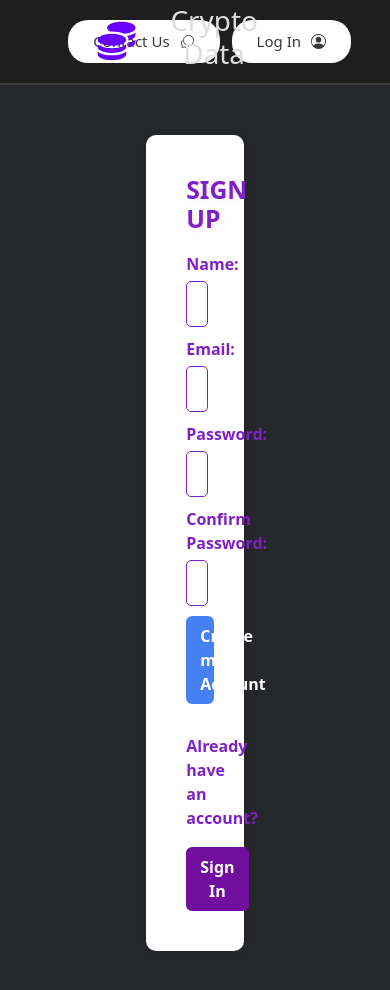
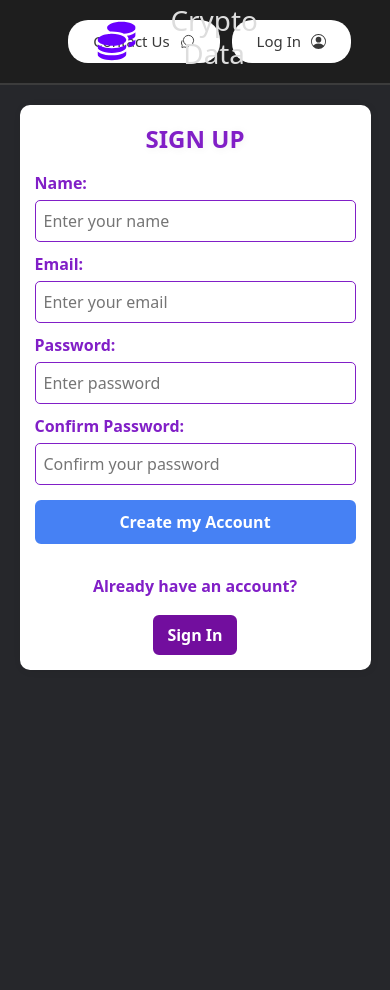
Before and after one commit to netaamz/financial_data_web_app, a React (Create React App) app in the folder client/: page /signup in a window 390 px wide. Shown: the top 990 px of the page. After the commit the page ends 844 px from the top, so only its background shows below. Built offline with nearby package versions, Linux system fonts and the light colour scheme.

Commit message:
fix login and signup responsive design

```diff
--- a/client/src/pages/Login.css
+++ b/client/src/pages/Login.css
@@ -1,50 +1,54 @@
-.addUser{
-    width: 25%;
-    margin: 50px auto;
-    background-color: white;
-    padding: 40px;
+.addUser {
+    max-width: 400px;
+    width: 90%;
+    margin: 20px auto;
+    background-color: rgb(255, 255, 255);
+    padding: 30px;
     border-radius: 10px;
+    color: #811fc7;
+    font-weight: bold;
     box-shadow: 1px 1px 8px rgba(0, 0, 0,0.065);
 }
+.addUser h2{
+    margin-top: 5px;
+    text-align: center;
+    font-weight: bold;
+    text-transform: uppercase;
+    text-shadow: 1px 1px 8px rgba(0, 0, 0,0.065);
 
-.addUserForm .inputGroup{
+}
+.addUserForm .inputGroup input {
     width: 100%;
-    display: flex;
-    flex-direction: column;
+    margin-top: 5px;
+    padding: 10px;
+    border-radius: 5px;
+    border: 1px solid #811fc7;
+    box-sizing: border-box;
 }
-
 .addUserForm .inputGroup label{
     margin-top: 10px;
 }
-
-.addUserForm .inputGroup input{
-    margin-top: 5px;
-    padding: 10px ;
-    border-radius: 5px;
-    border: 1px solid #811fc7;
+.inputGroup button {
+    width: 100%;
+    padding: 10px;
+    margin-top: 15px;
+    background-color:  #4681f4;
+    border: 2px solid  #4681f4;
+    color: rgb(255, 255, 255);
+    transition: background-color 0.3s, color 0.3s;
+    font-weight: bold;
 }
-
-.inputGroup button{
-    margin-top: 10px;
-    background-color:  rgb(70, 129, 244);
-    border: 2px solid  rgb(70, 129, 244);
-    color: white;
-    cursor: pointer;
-    transition: background-color 0.3s, color 0.3s;
-}
-
 .inputGroup button:hover {
     background-color: white;
-    color:  #4681f4;
-    border: 2px solid  #4681f4;
+    color: Hex #4681f4;
+    font-weight: bold;
 }
-
-.signup{
+.switch{
     margin-top: 30px;
     text-align: center;
 }
 
-.signup .btn.btn-success{
+.switch .btn.btn-primary{
     margin-top: 1px;
     background-color: #720e9e;
     border: 2px solid #720e9e;
@@ -54,15 +58,22 @@
     font-weight: bold;
 }
 
-.signup .btn.btn-success:hover{
+.switch .btn.btn-primary:hover{
     background-color: white;
     color: #720e9e;
     font-weight: bold;
 }
+@media (max-width: 480px) {
+    .addUser {
+        padding: 15px;
+    }
 
-.addUser h2{
-    text-align: center;
-    font-weight: bold;
-    text-transform: uppercase;
-    text-shadow: 1px 1px 8px rgba(0, 0, 0,0.065);
+    .addUser h2 {
+        font-size: 1.5em;
+    }
+
+    .addUserForm .inputGroup input,
+    .inputGroup button {
+        padding: 8px;
+    }
 }
--- a/client/src/pages/Signup.css
+++ b/client/src/pages/Signup.css
@@ -1,7 +1,7 @@
+
 .addUser{
-    width: 25%;
-    margin: 50px auto;
-    background-color: rgba(255, 255, 255, 0.806);
+    margin: auto;
+    background-color: rgb(255, 255, 255);
     padding: 40px;
     border-radius: 10px;
     box-shadow: 1px 1px 4px #811fc7;
@@ -15,7 +15,6 @@
     display: flex;
     flex-direction: column;
 }
-
 .addUserForm .inputGroup label{
     margin-top: 10px;
 }
@@ -31,7 +30,7 @@
     margin-top: 10px;
     background-color:  #4681f4;
     border: 2px solid  #4681f4;
-    color: white;
+    color: rgb(255, 255, 255);
     cursor: pointer;
     transition: background-color 0.3s, color 0.3s;
     font-weight: bold;
--- a/client/src/pages/login.js
+++ b/client/src/pages/login.js
@@ -114,9 +114,9 @@ const Login = ({setUser }) => {
         {success && <p className='success'>{success}</p>}
       </form>
 
-      <div className='signup'>
+      <div className='switch'>
         <p>Don't have an Account?</p>
-        <Link to='/' className='btn btn-success'>
+        <Link to='/' className='btn btn-primary'>
           Sign Up
         </Link>
       </div>
--- a/client/src/pages/signup.js
+++ b/client/src/pages/signup.js
@@ -1,6 +1,6 @@
 import React, { useState } from 'react';
 import { useNavigate, Link} from 'react-router-dom';
-import './Signup.css';
+import './Login.css';
 import 'bootstrap/dist/css/bootstrap.min.css';
 import axios from 'axios';
 
@@ -70,6 +70,7 @@ const Signup = () => {
   };
 
   return (
+
     <div className='addUser'>
       <h2>Sign Up</h2>
       <form className='addUserForm' onSubmit={handleSignup}>
@@ -95,6 +96,7 @@ const Signup = () => {
           />
 
           <label htmlFor='password'>Password:</label>
+
           <input
             type='password'
             id='password'
@@ -124,11 +126,12 @@ const Signup = () => {
         {success && <p className='success'>{success}</p>}
       </form>
 
-      <div className='login'>
+      <div className='switch'>
         <p>Already have an account?</p>
         <Link to='/login' className='btn btn-primary'>Sign In</Link>
       </div>
     </div>
+
   );
 };
 
```
